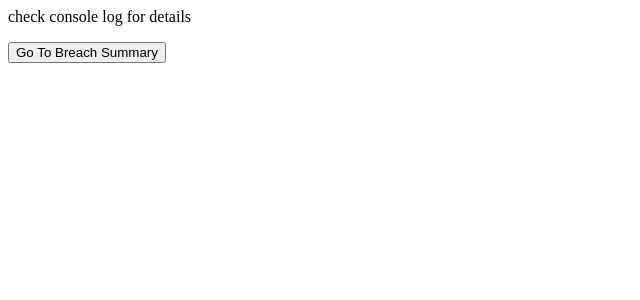
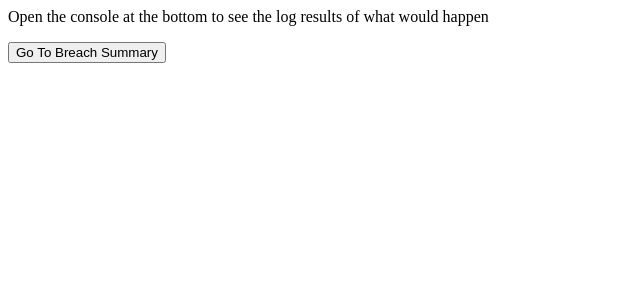
Before and after one commit to mwatkinsFNZ/react-ts-xcsejq, a React (Create React App) app: page / in a window 1280 px wide. Shown: the top 300 px of the page, without its empty margins (0-640 px from the left). Built offline with nearby package versions, Linux system fonts and the light colour scheme.

Commit message:
1 file modified

```diff
--- a/App.tsx
+++ b/App.tsx
@@ -4,7 +4,10 @@ import { NavigateToBreachSummary } from './PortfolioReview/NavigateToBreachSumma
 export default function App() {
   return (
     <div>
-      <p>check console log for details</p>
+      <p>
+        Open the console at the bottom to see the log results of what would
+        happen
+      </p>
       <button onClick={() => NavigateToBreachSummary()}>
         Go To Breach Summary
       </button>
```
